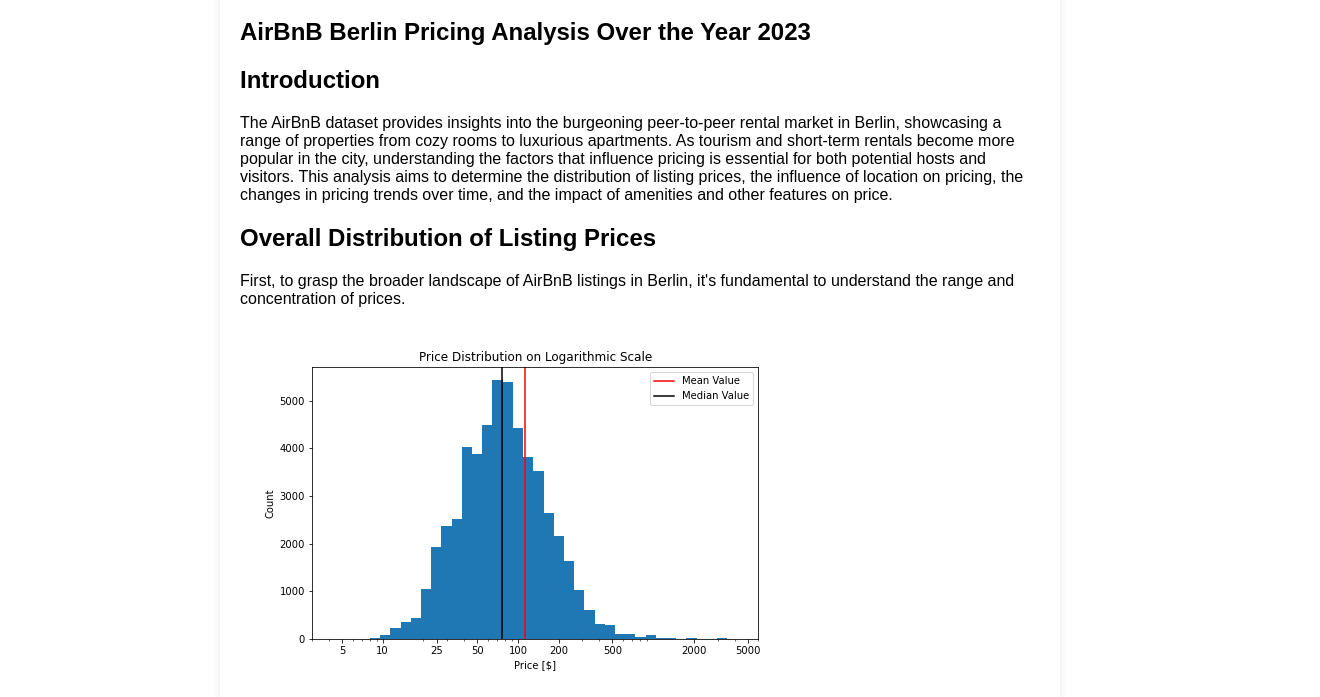
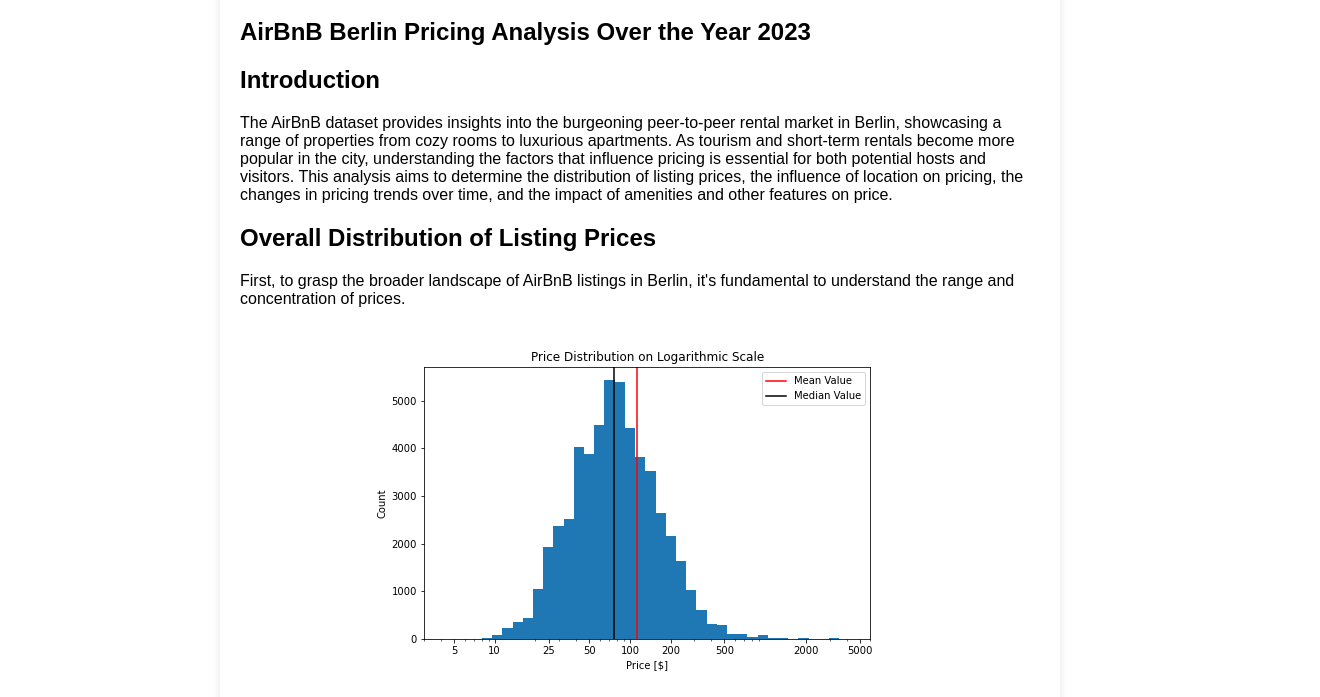
Before and after one commit to Marius-Frank/Marius-Frank.github.io, a plain HTML site: page index.html in a window 1280 px wide. Shown: the part 80-777 px from the top of the page, 1320 px wide, since content can reach past the window. Drawn offline with Linux system fonts and the light colour scheme.

Commit message:
Ensure that images preserve contained width

```diff
--- a/styles.css
+++ b/styles.css
@@ -18,3 +18,11 @@ header img {
 article {
     padding-top: 20px;
 }
+
+
+article img {
+    max-width: 100%;
+    height: auto;
+    display: block;
+    margin: 0 auto;
+}
```
